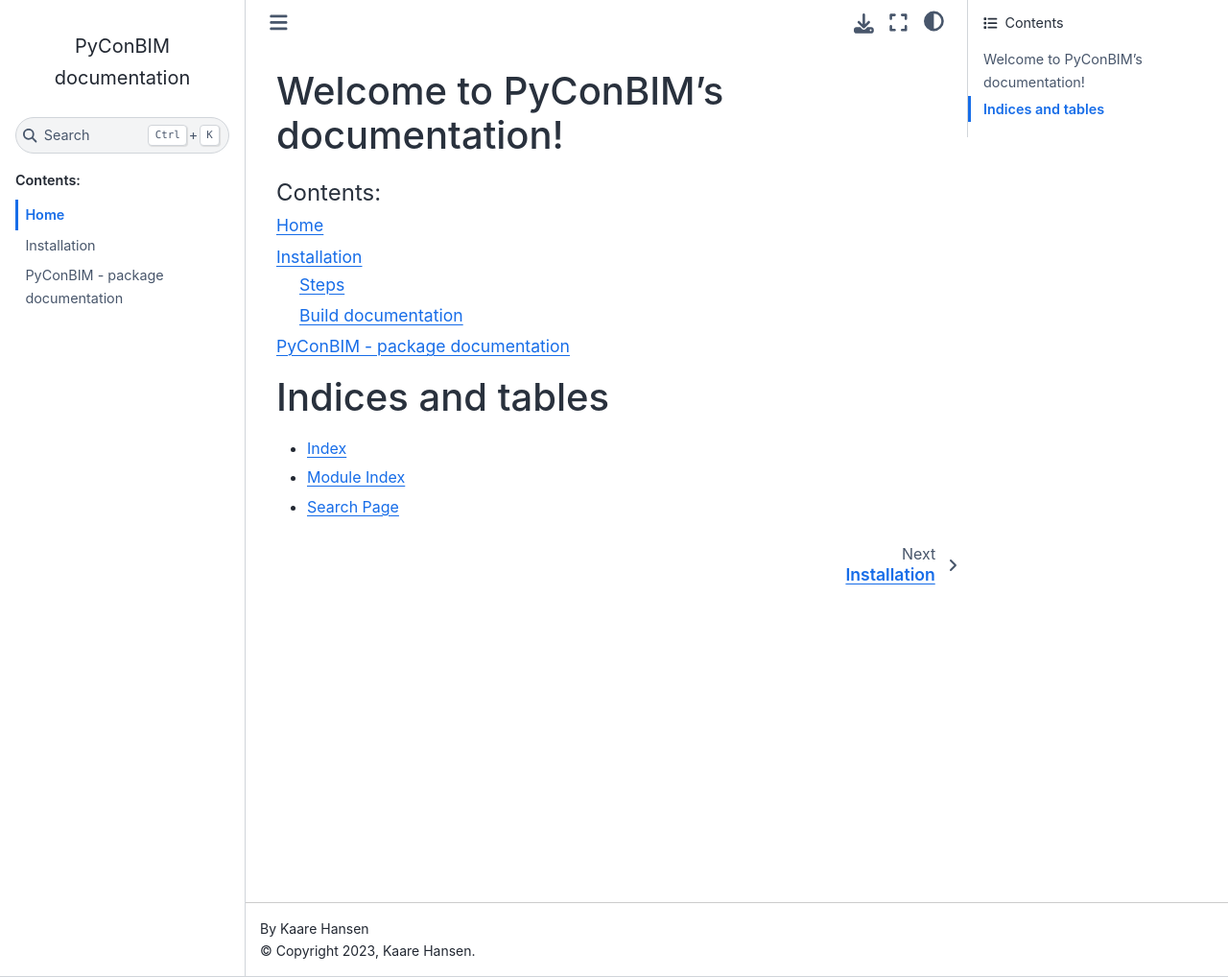
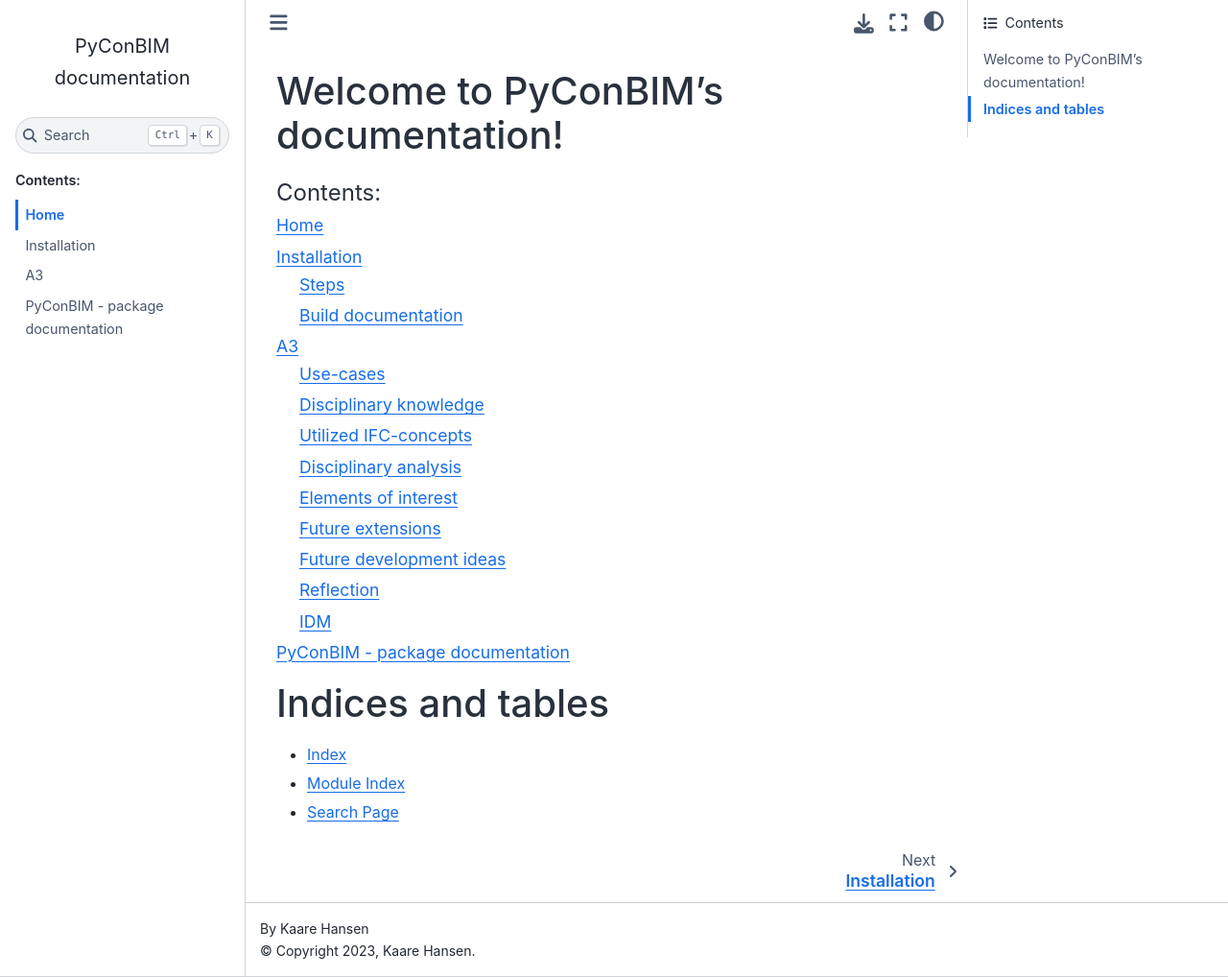
Before and after one commit to KaareH/DTU_E23_41934_Advanced-BIM, a Sphinx documentation site: the page built from Assignments/A3/docs/source/index.rst, in a window 1280 px wide and 1018 px high. Shown: the whole window at 96% size. Built offline with Sphinx 7.4.7 and the Sphinx Book theme 1.1.4, drawn with Linux system fonts in a browser that asks for light colours; part of the change alters nothing that is shown.

```diff
--- /dev/null
+++ b/Assignments/A3/docs/source/A3.rst
@@ -0,0 +1,116 @@
+===
+A3
+===
+
+
+Use-cases
+-----------
+
+Generation of an analytical structural model according to provided structural IFC-model of load bearing members.
+In addition, load cases may be generated based on additionally provided IFC-models (Arch, MEP etc...), taking into consideration dead-loads of non-structural elements, zones/spaces, local building codes etc...
+
+The use case/tool is intended for either:
+
+Rapid structural design and dimensioning
+~~~~~~~~~~~~~~~~~~~~~~~~~~~~~~~~~~~~~~~~~~~~~~~~
+
+- The abilility for non-structural engineers to quickly analyse and iterate their model-design without the need of a structural engineer.
+- Structural analysis results are only indicative, and cannot be used for final verification.
+- Quickly estimate dimensioning of members, and if structural design is likely a viable solution.
+
+
+Speed-up for structural engineers
+~~~~~~~~~~~~~~~~~~~~~~~~~~~~~~~~~~~~~~~~~~~~~~~~
+
+
+- Rapid generation of a likely valid/correct structural analysis model.
+- Verification and correction workflow. Rather than having the structural engineer model manually by hand, the structural engineer verifies the generated structural analysis model and make corrections if/whenever necessary.
+
+
+Disciplinary knowledge
+---------------------------
+
+For the final tool, comprehensive knowledge about structural engineering is required.
+For further development, knowledge about correct modelling of analytical FEM-models is also required.
+
+For this implementation basic knowledge of structural engineering has been used.
+
+
+Utilized IFC-concepts
+--------------------------
+
+- Geometric processing
+- Psets to identify load-bearing elements
+- Filtering based on classes
+- IfcRepresentation
+
+Disciplinary analysis
+--------------------------
+
+- Structural FEM-Analysis
+- Cross-section analysis
+
+Elements of interest
+------------------------
+
+For the implented tool, every element derived of `IfcBuildngElement` marked as load-bearing is of interest.
+
+For the further developed tool, all entities derived of `IfcElement` with a physical geometry is of interest to calculate accurate deadl-load. `IfcSpatialElement` is also of interest to determine live-loads.
+
+
+Future extensions
+-------------------
+
+A list of possible future extensions of functionality:
+
+- Identification of inappropriately dimensioned structural members
+
+   * Are deformation requirements met or greatly exceeded?
+   * Same for stresses etc...
+   * List/charts of under-engineered, appropriate and over-engineered members
+
+- Provide suggestions for rightsized members
+
+   * Adjustment of beam/column profiles and materials
+   * Calculate rebar layout/sizes
+
+Future development ideas
+--------------------------
+
+If I had the time and resources to develop the tool further:
+
+- Analyse steel-connections and create new geometry for the optimal connection
+- Resize profile dimensions according to requirements
+- Parametric library of structural connections
+- Generate report of requirements... E.g. highlight members that exceed deflection requiremnets...
+
+Reflection
+-----------
+
+- ifcopenshell provided axis are not reliable. May be entirely out of actual elements OBB.
+- I had very great ambitions in A2, but it proved difficult to implement at universal algorithm for deciding where to place nodes, and most difficult, when to merge nodes. However, in the meantime up to this assignment, I learned that I didn't need to merge nodes as much as I thought. Instead, it is a viable option to connect close nodes with very stiff "virtual" structural members. This made the creation of the model much easier.
+
+
+
+IDM
+-------
+
+Abstract specified IDM
+~~~~~~~~~~~~~~~~~~~~~~~~~~~~
+
+The abstract IDM diagram for the overall BEP. This diagram covers the whole process of the structural analysis. The actual process of the creation of the analytical model, is described in the "focused-IDM" found below.
+
+Click to enlarge
+
+.. figure:: ../../diagrams/IDM-abstract.svg
+   :width: 100%
+
+Focused/implemented IDM
+~~~~~~~~~~~~~~~~~~~~~~~~~~~~
+
+This IDM diagram describes the very tool that analyses IFC-models and creates structural analytical models.
+
+Click to enlarge
+
+.. figure:: ../../diagrams/IDM-implemented.svg
+   :width: 100%
--- a/Assignments/A3/docs/source/index.rst
+++ b/Assignments/A3/docs/source/index.rst
@@ -12,6 +12,7 @@ Welcome to PyConBIM's documentation!
 
    Home <self>
    installation
+   A3
    pyconbim
 
 
```
